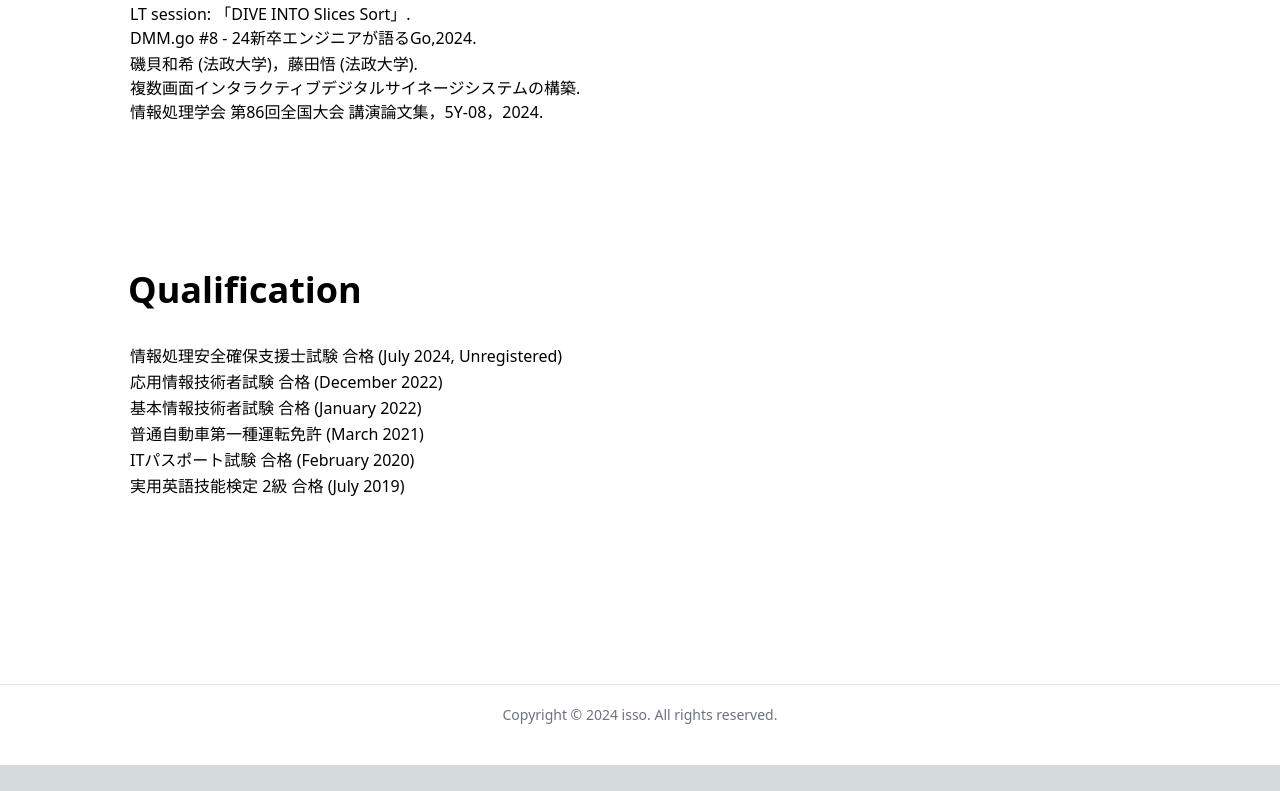
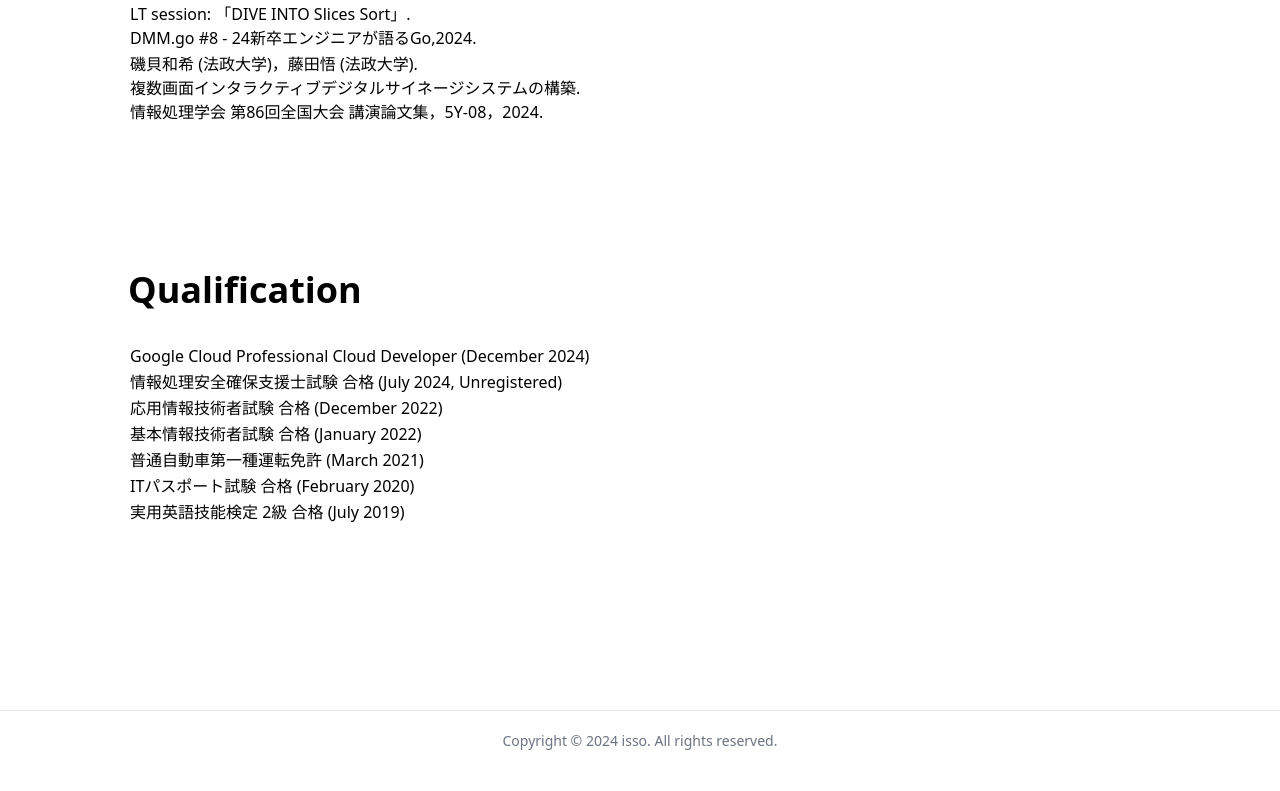
Before and after one commit to isso-719/isso.cc, a Next.js app: page /about in a window 1280 px wide. Shown: the part 5338-6129 px from the top of the page. Before the commit the page ends 6103 px from the top, so only its background shows below. Built offline with nearby package versions, Linux system fonts and the light colour scheme.

Commit message:
GCP PCD の資格追加

```diff
--- a/app/about/page.tsx
+++ b/app/about/page.tsx
@@ -398,6 +398,9 @@ const Page = () => {
                 <h2 className="pb-8 text-4xl font-bold text-center sm:text-left">Qualification</h2>
                 <ul className="list-none">
                     <li className="m-0.5 text-center sm:text-left">
+                        Google Cloud Professional Cloud Developer (December 2024)
+                    </li>
+                    <li className="m-0.5 text-center sm:text-left">
                         情報処理安全確保支援士試験 合格 (July 2024, Unregistered)
                     </li>
                     <li className="m-0.5 text-center sm:text-left">
```
